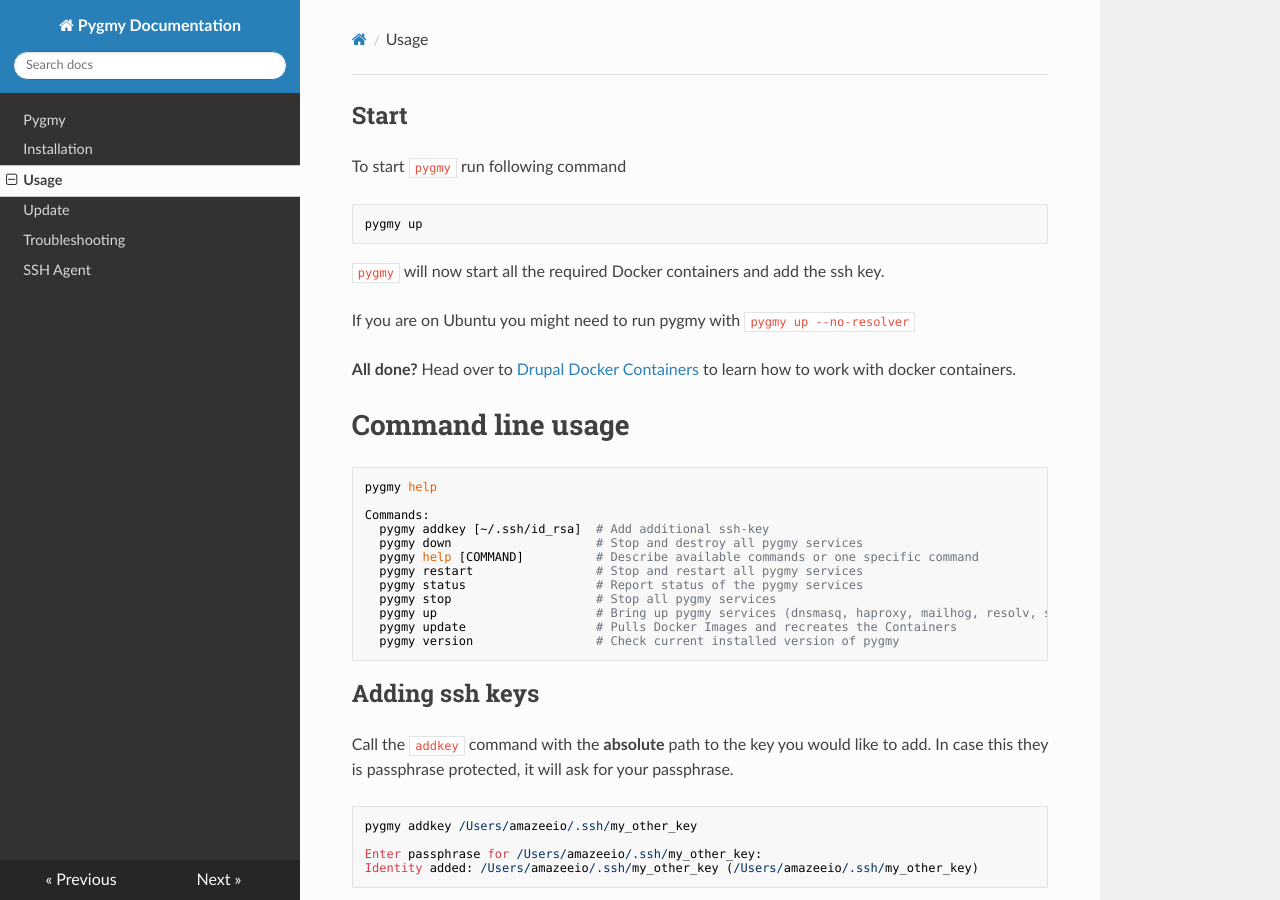
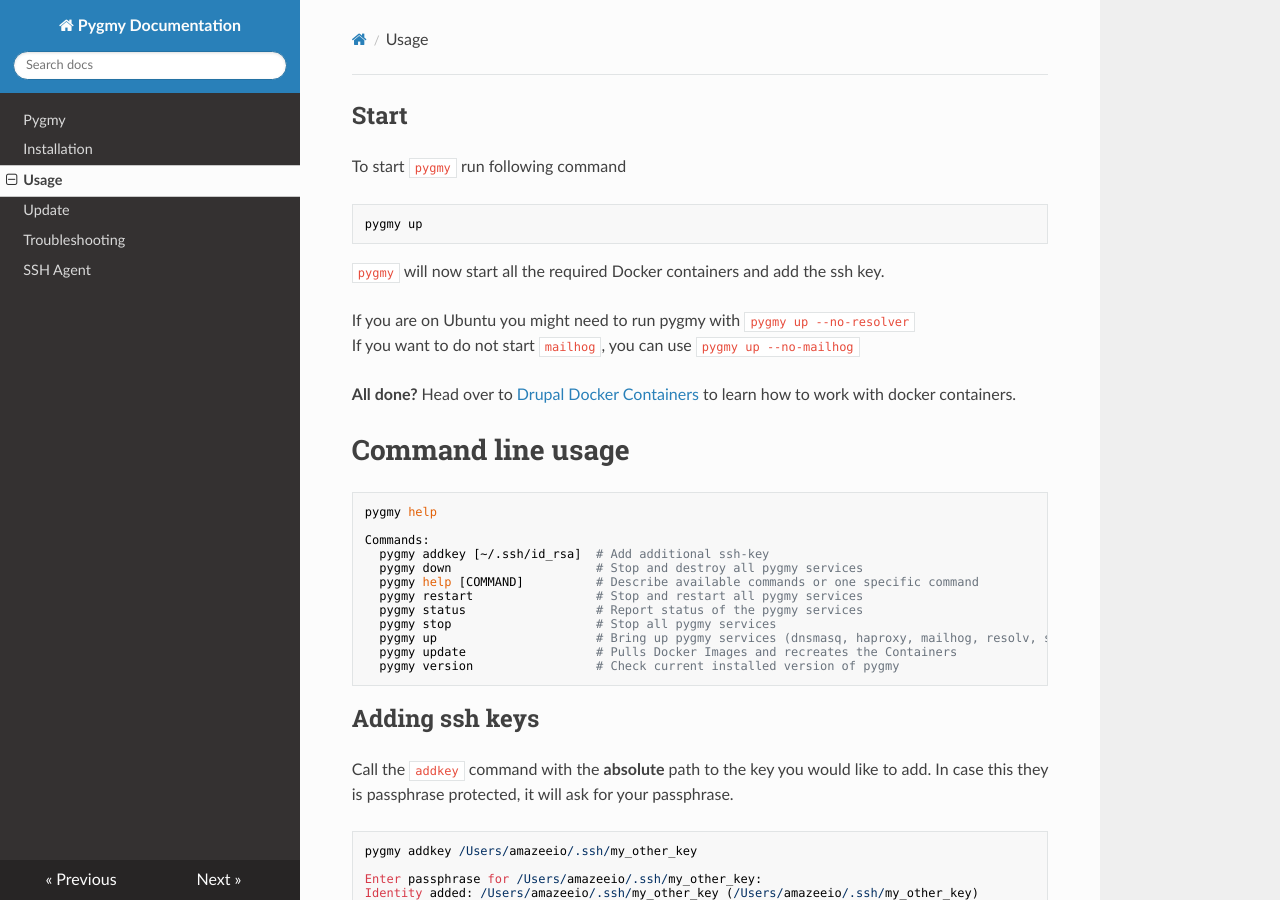
Before and after one commit to pygmystack/pygmy-legacy, an MkDocs documentation site: the page built from docs/usage.md, in a window 1280 px wide and 900 px high. Built offline with MkDocs 1.6.1, drawn with Linux system fonts in a browser that asks for light colours; nearby versions of some CDN libraries.

Commit message:
Added option to disable mailhog service

```diff
--- a/docs/usage.md
+++ b/docs/usage.md
@@ -7,6 +7,7 @@ To start `pygmy` run following command
 `pygmy` will now start all the required Docker containers and add the ssh key.
 
 If you are on Ubuntu you might need to run pygmy with `pygmy up --no-resolver`
+If you want to do not start `mailhog`, you can use `pygmy up --no-mailhog`
 
 **All done?** Head over to [Drupal Docker Containers](./drupal_site_containers.md) to learn how to work with docker containers.
 
```
Also changed, not shown: 1 other file.
